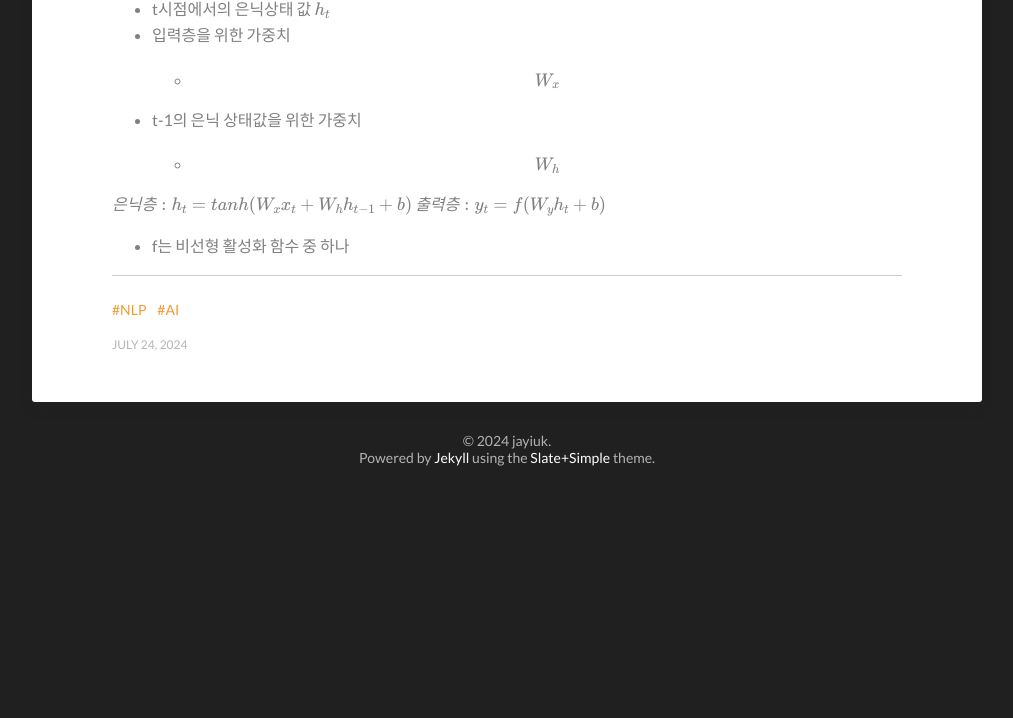
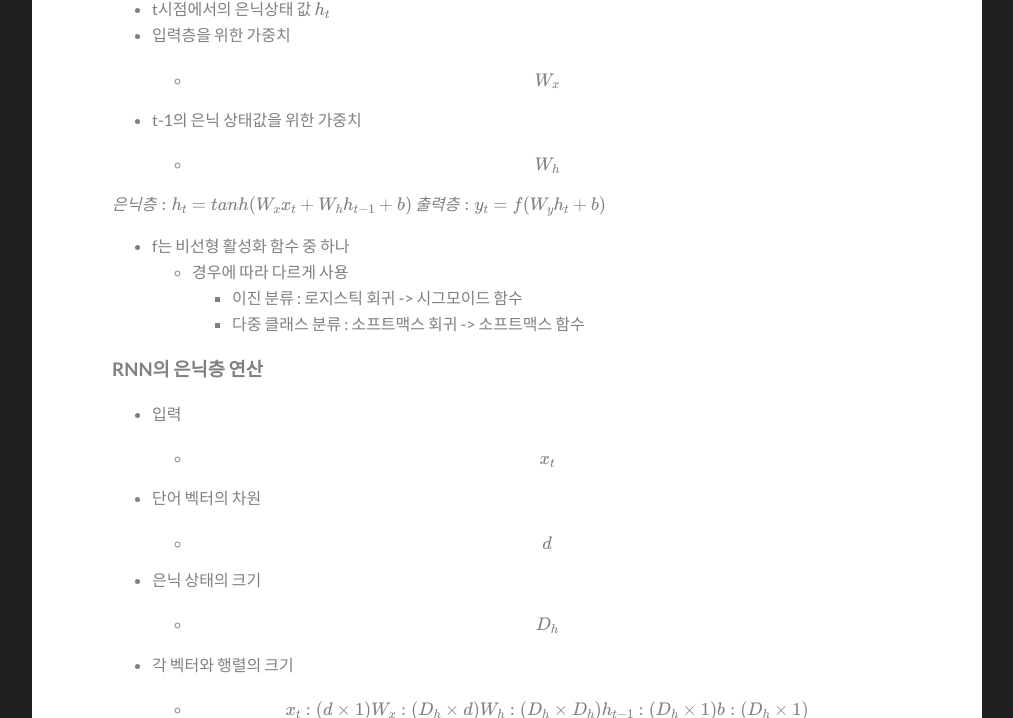
Before and after one commit to jayiuk/jayiuk.github.io, a Jekyll site: the page built from _posts/2024-07-24-RNN.md, in a window 1280 px wide and 1400 px high, scrolled down 2435 px. Shown: the part 136-854 px from the top of the window, without its empty margins (133-1146 px from the left). Built offline with Jekyll 4.4.1, drawn with Linux system fonts in a browser that asks for light colours; formulas are drawn with MathJax 3; comment, search, counter and statistics services are not loaded; before the commit the page ends 3065 px from its top, so only the background shows below that; some of the changed text lies outside the part shown; grey boxes are pictures that could not be loaded.

Commit message:
study RNN

```diff
--- a/_posts/2024-07-24-RNN.md
+++ b/_posts/2024-07-24-RNN.md
@@ -55,3 +55,27 @@ $$h_t$$
 $$은닉층:h_t = tanh(W_xx_t+W_hh_{t-1} + b)$$
 $$출력층:y_t = f(W_yh_t+b)$$
 - f는 비선형 활성화 함수 중 하나
+  - 경우에 따라 다르게 사용
+    - 이진 분류 : 로지스틱 회귀 -> 시그모이드 함수
+    - 다중 클래스 분류 : 소프트맥스 회귀 -> 소프트맥스 함수
+
+### RNN의 은닉층 연산
+- 입력
+  - $$x_t$$
+- 단어 벡터의 차원
+  - $$d$$
+- 은닉 상태의 크기
+  - $$D_h$$
+
+- 각 벡터와 행렬의 크기
+  - $$x_t : (d \times 1) \\
+      W_x : (D_h \times d) \\
+      W_h : (D_h \times D_h) \\
+      h_{t-1} : (D_h \times 1) \\
+      b : (D_h \times 1)$$
+
+![rnn_images4-5](https://github.com/user-attachments/assets/f53deb8b-258e-4351-acc0-74961e9e90f8)
+
+
+- 은닉층 연산
+$$tanh((D_h \times D_h) \times (D_h \times 1) + (D_h \times d) \times (d \times 1) + (D_h \times 1)) = D_h \times 1$$
```
